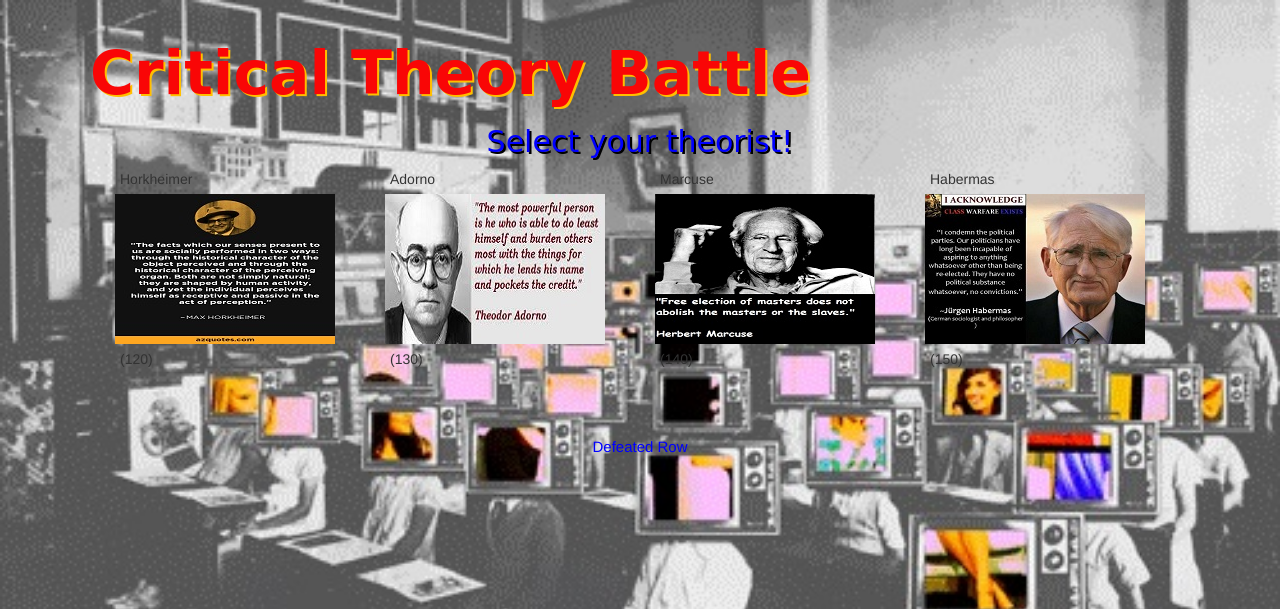
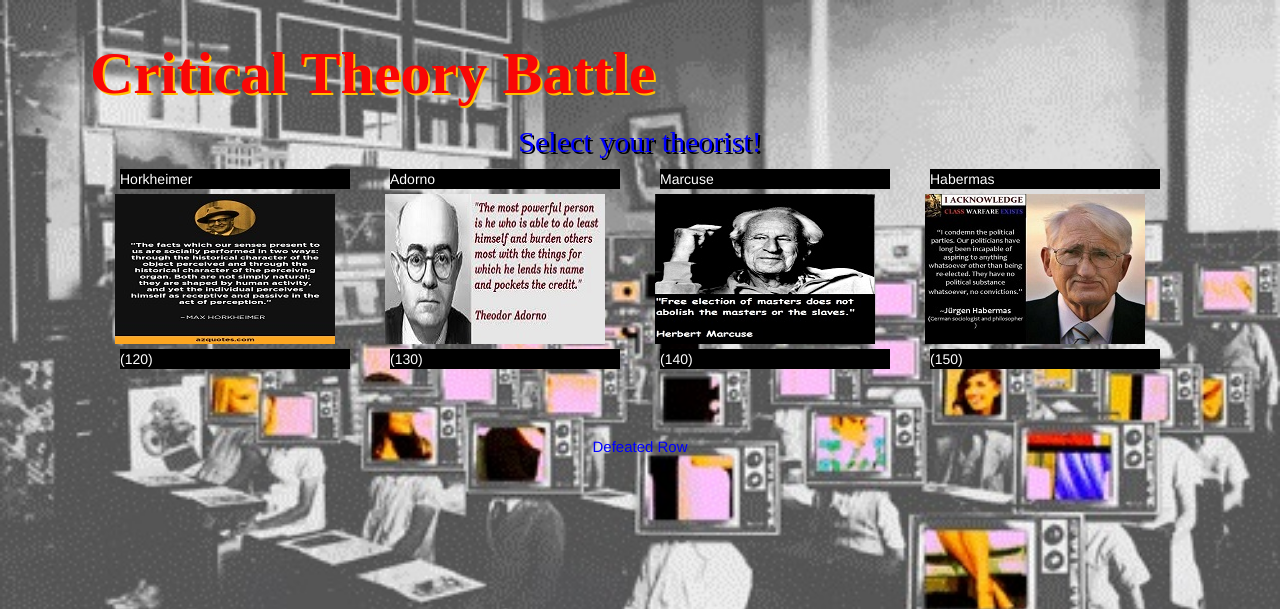
Before and after one commit to JenPhD/week-4-game, a PHP site: page / in a window 1280 px wide. Shown: the top 609 px of the page. Run offline with PHP 8.4, Linux system fonts and the light colour scheme.

Commit message:
added new stat styles

```diff
--- a/assets/css/style.css
+++ b/assets/css/style.css
@@ -9,8 +9,9 @@ body {
 .container {
 }
 
-h1 {color: #f90606;
-	font-family: "Great Vibes", cursive;
+h1 {
+	color: #f90606;
+	font-family: "Great Vibes";
 	font-size: 60px;
 	font-weight: normal;
 	margin-left: 20px;
@@ -40,7 +41,7 @@ h1 {color: #f90606;
 
 #action {
 	color: #0000ff;
-	font-family: "Great Vibes", cursive;
+	font-family: "Great Vibes";
 	font-size: 30px;
 	text-align: center;
 	text-shadow: 2px 2px black;
@@ -57,6 +58,8 @@ h1 {color: #f90606;
 }
 
 .points, .name {
+	background-color: black;
+	color: white;
 	clear: both;
 	display: block;
 	margin: 5px;
--- a/assets/javascript/game.js
+++ b/assets/javascript/game.js
@@ -1,4 +1,5 @@
-$(document).ready(function() {
+$(document).ready(function()
+{
 
 //fade in header
 $(':header').hide().fadeIn(1500);
@@ -39,7 +40,7 @@ console.log(theorists);
 					.addClass('theorist col-sm-3')
 					.attr('theorist-id', ctr)
 					.html('<span class="name">'+ theorists[ctr].name + '</span><img src="assets/images/'+ theorists[ctr].image +'"><span class="points">('+ theorists[ctr].health + ')</span>');
-					// $newTheorist.on('click', selectTheorist(ctr));
+					//$newTheorist.on('click', selectTheorist(ctr));
 				$('#theorists').append($newTheorist);
 			}
 		}
@@ -63,7 +64,7 @@ console.log(theorists);
 			.html('<span class="name">'+ theorists[index].name + ' (' + theorists[index].health + ')</span><img src="assets/images/'+ theorists[index].image +'"><span class="points">'+ 'Attack ' + theorists[index].attack + ' | Counter ' +  + theorists[index].counter +'</span>');
 		$('#opponent').html($newOpponent);
 		$('#opponent-header').html('Opponent');
-		$('#versus').html('<img src="assets/images/debate.jpg"><h3>Go!<h3>');
+		$('#versus').html('<img src="assets/images/debate.jpg"><h3>Click the podium to debate!<h3>');
 	}
 
 	function debate() {
@@ -102,7 +103,7 @@ console.log(theorists);
 	}
 
 	function playerWins() {
-		$('#debate').html('<h2>Winner, winner, chicken dinner!!<span class="name">'+ theorists[player].name + '</span><img src="assets/images/'+ theorists[player].image +'"><span class="points"> </span></h2>');
+		$('#debate').html('<h2>You win, and we all win when we use deliberation and argumentation instead of violence in the pursuit of truth and justice!<span class="name">'+ theorists[player].name + '</span><img src="assets/images/'+ theorists[player].image +'"><span class="points"> </span></h2>');
 	}
 	function refreshDisplay () {
 		showTheoristPool();
@@ -119,8 +120,8 @@ console.log(theorists);
 		if (opponent != -1) {
 			showOpponent(opponent);
 			if (defeatedRow.length < 2) {
-				// Don't show this for the final race
-				$('#action').html("One minute debate warning!");
+				// Don't show this for the final debate
+				$('#action').html("Choose another opponent!");
 			}
 		}
 	}
--- a/index.html
+++ b/index.html
@@ -30,7 +30,8 @@
           <div id="player-header" class="col-sm-offset-1 col-sm-3"></div>
           <div id="opponent-header" class="col-sm-offset-4 col-sm-3"></div>
         </div>
-      <div id="player"></div>
+      <div id="player">
+      </div>
       <div id="versus" class="col-sm-offset-1 col-sm-2"></div>
       <div id="opponent"></div>
     </div>
```
Also changed, not shown: assets/images/debate.jpg.
